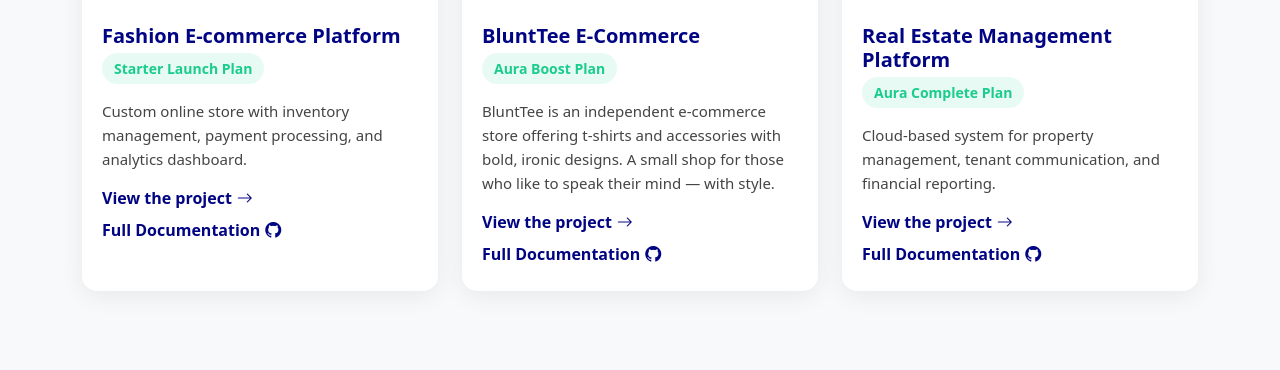
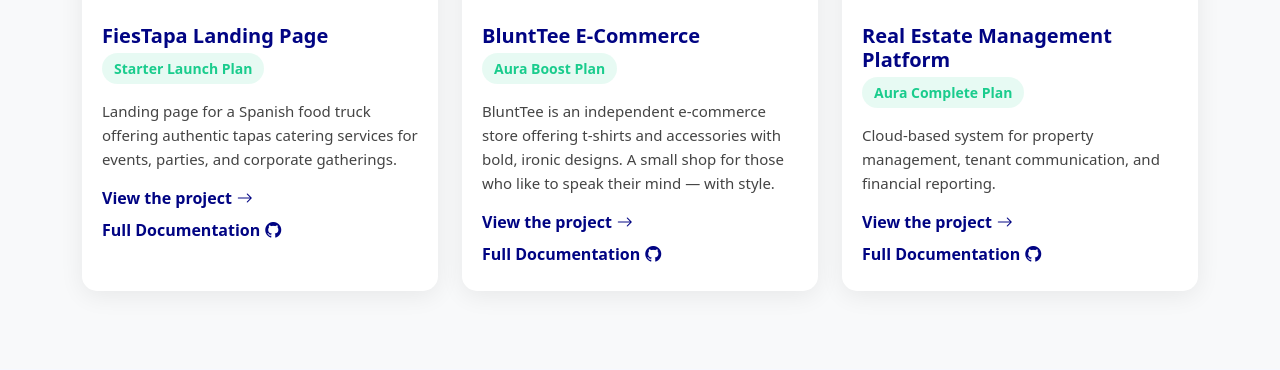
Before and after one commit to latorreandrea/aura-visual, a Flask app: page / in a window 1280 px wide. Shown: the part 4131-4501 px from the top of the page. Run offline with Flask 3, Linux system fonts and the light colour scheme.

Commit message:
update portfolio section with new project details and links

```diff
--- a/aura_visual/templates/components/portfolio.html
+++ b/aura_visual/templates/components/portfolio.html
@@ -13,14 +13,14 @@
             <img src="{{ url_for('static', filename='img/project-1.jpg') }}" class="img-fluid" alt="E-commerce Platform" loading="lazy">
           </div>
           <div class="portfolio-info">
-            <h4>Fashion E-commerce Platform</h4>
+            <h4>FiesTapa Landing Page</h4>
             <span class="category">Starter Launch Plan</span>
-            <p>Custom online store with inventory management, payment processing, and analytics dashboard.</p>
-            <a href="#" class="portfolio-link">View the project
+            <p>Landing page for a Spanish food truck offering authentic tapas catering services for events, parties, and corporate gatherings.</p>
+            <a href="https://latorreandrea.github.io/fiestapa/" class="portfolio-link">View the project
               <i class="bi bi-arrow-right"></i>
             </a>
             <br>
-            <a href="#" class="portfolio-link mt-2">Full Documentation
+            <a href="https://github.com/latorreandrea/fiestapa" class="portfolio-link mt-2">Full Documentation
               <i class="bi bi-github"></i>
             </a>
           </div>
```
Also changed, not shown: aura_visual/static/img/project-1.jpg (added).
